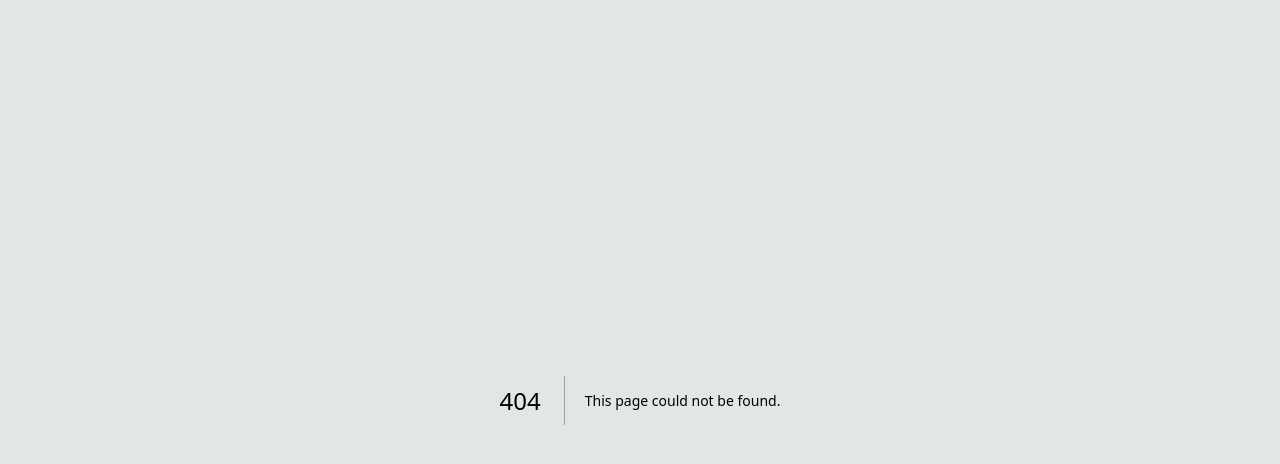
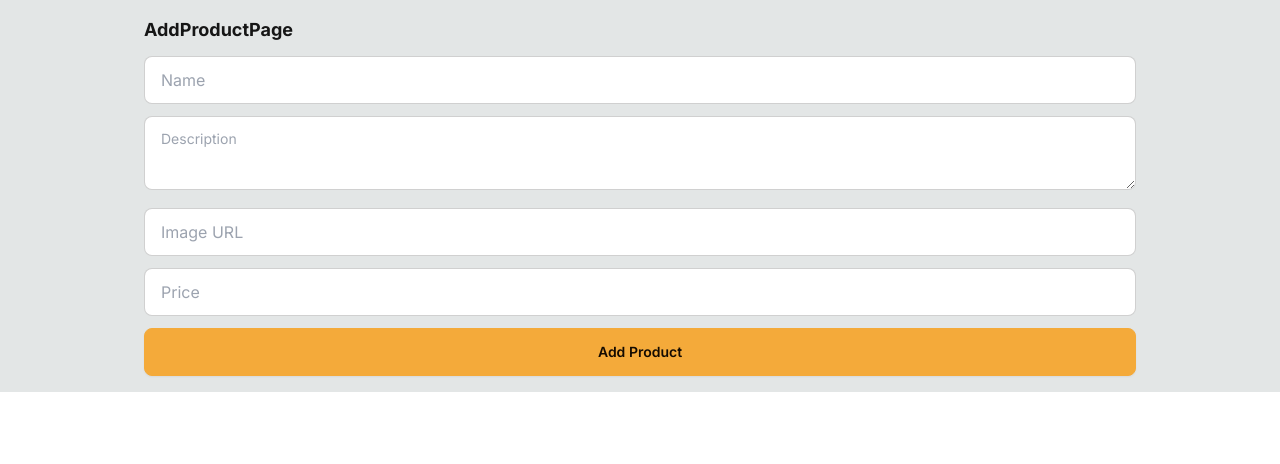
Before and after one commit to Seenivasababu/e-commerce, a Next.js app: page /add-product in a window 1280 px wide. Before the commit this address had no page. Shown: the top 464 px of the page. Built offline with nearby package versions, Linux system fonts and the light colour scheme.

Commit message:
Created Add product component

```diff
--- a/next.config.js
+++ b/next.config.js
@@ -1,4 +1,11 @@
 /** @type {import('next').NextConfig} */
-const nextConfig = {}
+const nextConfig = {
+   experimental : {
+      serverActions : true
+   },
+   images : {
+      remotePatterns : [{hostname:"images.unsplash.com"}]
+   }
+}
 
 module.exports = nextConfig
--- /dev/null
+++ b/src/app/add-product/page.tsx
@@ -0,0 +1,67 @@
+import prisma from '@/lib/db/prisma';
+import { redirect } from 'next/navigation';
+
+export const metadata = {
+  title: 'Add Product Floricon',
+};
+
+async function addProduct(formData: FormData) {
+  'use server';
+
+  const name = formData.get('name')?.toString();
+  const description = formData.get('description')?.toString();
+  const imageUrl = formData.get('imageUrl')?.toString();
+  const price = Number(formData.get('price') || 0);
+
+  if (!name || !description || !imageUrl || !price) {
+    throw Error('Missing required fields');
+  }
+  await prisma.products.create({
+    data: {
+      name,
+      description,
+      imageUrl,
+      price,
+    },
+  });
+  redirect('/');
+}
+
+export default function AddProductPage() {
+  return (
+    <div>
+      <h1 className="text-lg mb-3 font-bold">AddProductPage</h1>
+      <form action={addProduct}>
+        <input
+          type="text"
+          required
+          name="name"
+          placeholder="Name"
+          className="mb-3 w-full input input-bordered"
+        />
+        <textarea
+          required
+          name="description"
+          placeholder="Description"
+          className="textarea textarea-bordered mb-3 w-full"
+        />
+        <input
+          required
+          name="imageUrl"
+          placeholder="Image URL"
+          className="mb-3 w-full input input-bordered"
+        />
+        <input
+          type="number"
+          required
+          name="price"
+          placeholder="Price"
+          className="mb-3 w-full input input-bordered"
+        />
+        <button type="submit" className="btn btn-primary btn-block">
+          Add Product
+        </button>
+      </form>
+    </div>
+  );
+}
--- a/src/app/layout.tsx
+++ b/src/app/layout.tsx
@@ -1,22 +1,24 @@
-import './globals.css'
-import type { Metadata } from 'next'
-import { Inter } from 'next/font/google'
+import './globals.css';
+import type { Metadata } from 'next';
+import { Inter } from 'next/font/google';
 
-const inter = Inter({ subsets: ['latin'] })
+const inter = Inter({ subsets: ['latin'] });
 
 export const metadata: Metadata = {
-  title: 'Create Next App',
-  description: 'Generated by create next app',
-}
+  title: 'Floricon',
+  description: 'We make your wallet cry ',
+};
 
 export default function RootLayout({
   children,
 }: {
-  children: React.ReactNode
+  children: React.ReactNode;
 }) {
   return (
     <html lang="en">
-      <body className={inter.className}>{children}</body>
+      <body className={inter.className}>
+        <main className='p-4 max-w-5xl m-auto min-w-[300px]'>{children}</main>
+      </body>
     </html>
-  )
+  );
 }
```
